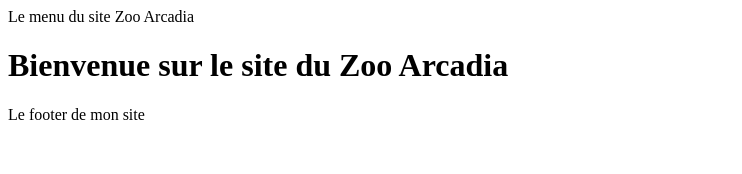
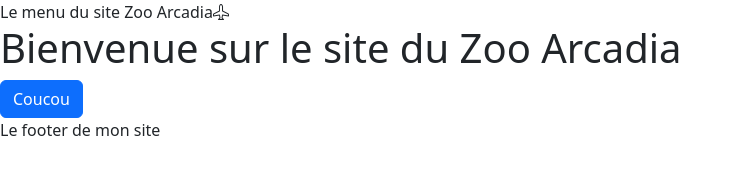
Before and after one commit to exacodeweb/ZooArcadiaFront, a website with bundled scripts: page index.html in a window 1280 px wide. Shown: the whole page, without its empty margins (0-742 px from the left). Built offline with nearby package versions, Linux system fonts and the light colour scheme; files whose address does not match are found by name.

Commit message:
feat(bootstrap): installation de bootstrap et ajout du test bouton + icône

```diff
--- a/index.html
+++ b/index.html
@@ -3,12 +3,13 @@
 <head>
   <meta charset="UTF-8">
   <meta name="viewport" content="width=device-width, initial-scale=1.0">
+
+  <link rel="stylesheet" href="node_modules/bootstrap/dist/css/bootstrap.min.css">
+  <link rel="stylesheet" href="node_modules/bootstrap-icons/font/bootstrap-icons.css">
   <title>Document</title>
 </head>
 <body>
-  <header>
-    Le menu du site Zoo Arcadia
-  </header>
+  <header>Le menu du site Zoo Arcadia<i class="bi bi-airplane"></i></header>
   <main id="main-page">
     <!-- Le contenu de ma page sera injecter ici -->
   </main>
@@ -17,7 +18,8 @@
   </footer>
 </body>
   <script type="module" src="Router/router.js"></script><!-- Pour inclure le systeme de routage -->
-</html>
+  <script src="node_modules/bootstrap/dist/js/bootstrap.bundle.min.js"></script>
+  </html>
 
 <!--
 (D:\DeveloppementWeb\
--- /dev/null
+++ b/package.json
@@ -0,0 +1,6 @@
+{
+  "dependencies": {
+    "bootstrap": "^5.3.7",
+    "bootstrap-icons": "^1.13.1"
+  }
+}
--- a/pages/home.html
+++ b/pages/home.html
@@ -1 +1,4 @@
 <h1>Bienvenue sur le site du Zoo Arcadia</h1>
+
+
+<button class="btn btn-primary">Coucou</button>
```
Also changed, not shown: 2 other files.
